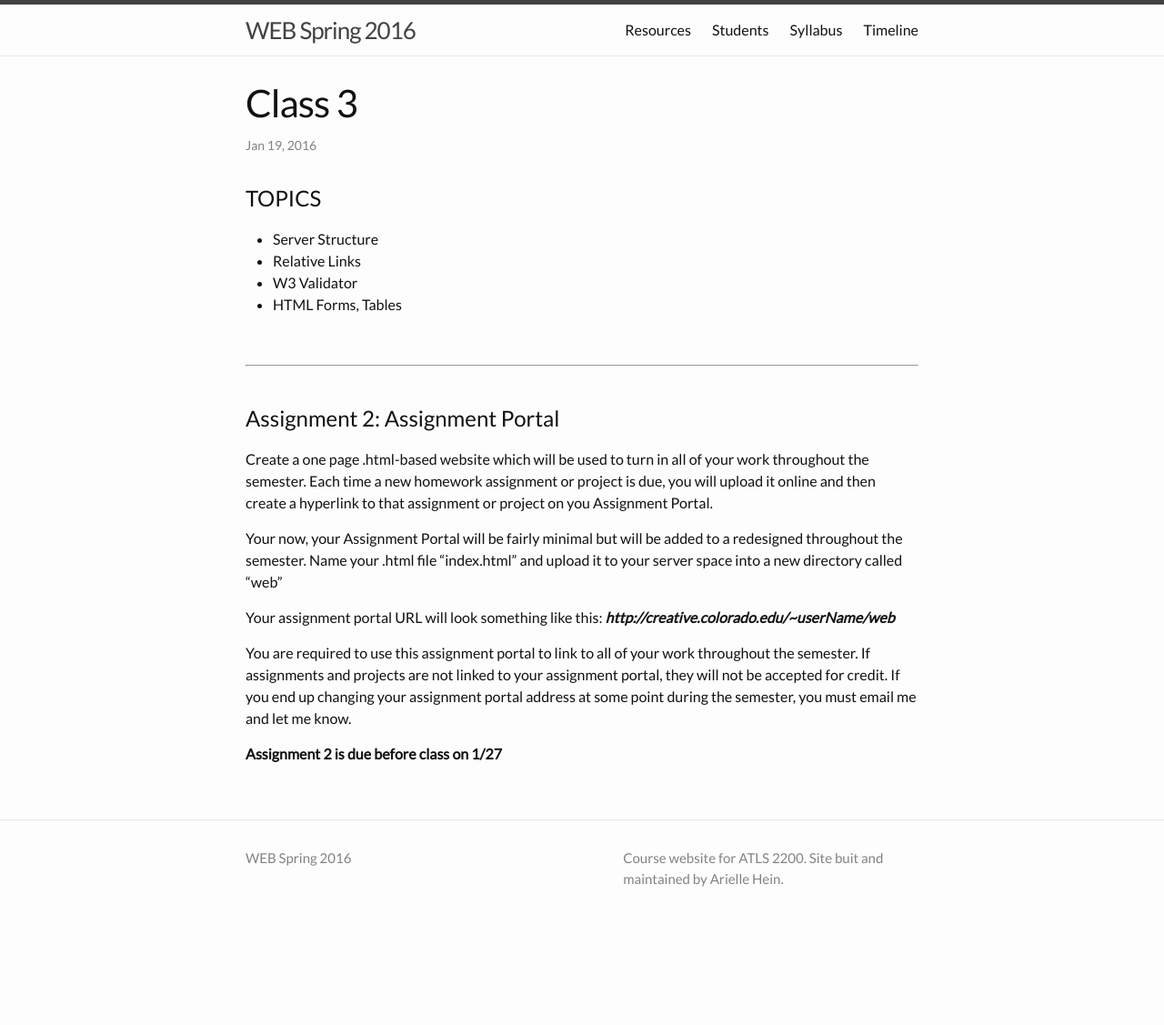
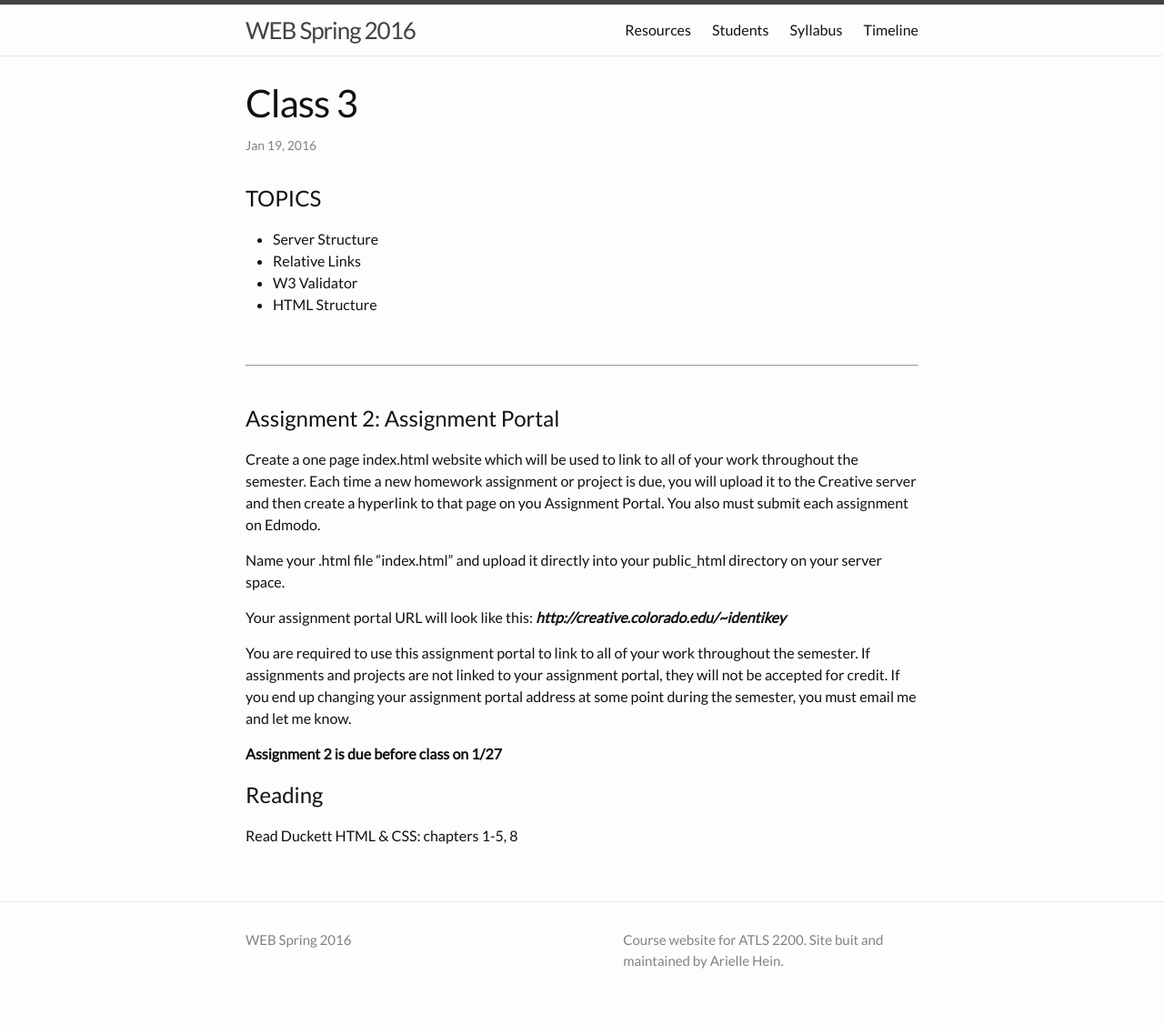
Before and after one commit to coloringchaos/web-spring-16, a Jekyll site: the page built from _posts/2016-01-20-class-03.md, in a window 1280 px wide. Shown: the whole page at 91% size. Built offline with Jekyll 4.4.1, drawn with Linux system fonts in a browser that asks for light colours; before the commit the page ends 1037 px from its top, so only the background shows below that.

Commit message:
updating homework assignment

```diff
--- a/_posts/2016-01-20-class-03.md
+++ b/_posts/2016-01-20-class-03.md
@@ -12,7 +12,7 @@ permalink: class-3
  + Server Structure
  + Relative Links
  + W3 Validator
- + HTML Forms, Tables
+ + HTML Structure
 
 <!--  + Google Fonts
  + Font Awesome Icons -->
@@ -31,15 +31,21 @@ permalink: class-3
 
 # Assignment 2: Assignment Portal
 
-Create a one page .html-based website which will be used to turn in all of your work throughout the semester. Each time a new homework assignment or project is due, you will upload it online and then create a hyperlink to that assignment or project on you Assignment Portal.
+Create a one page index.html website which will be used to link to all of your work throughout the semester. Each time a new homework assignment or project is due, you will upload it to the Creative server and then create a hyperlink to that page on you Assignment Portal. You also must submit each assignment on Edmodo.
 
-Your now, your Assignment Portal will be fairly minimal but will be added to a redesigned throughout the semester. Name your .html file “index.html” and upload it to your server space into a new directory called “web”
+Name your .html file “index.html” and upload it directly into your public_html directory on your server space.
 
-Your assignment portal URL will look something like this: ***http://creative.colorado.edu/~userName/web***
+Your assignment portal URL will look like this: ***http://creative.colorado.edu/~identikey***
 
 You are required to use this assignment portal to link to all of your work throughout the semester. If assignments and projects are not linked to your assignment portal, they will not be accepted for credit. If you end up changing your assignment portal address at some point during the semester, you must email me and let me know.
 
 **Assignment 2 is due before class on 1/27**
+
+# Reading
+Read Duckett HTML & CSS: chapters 1-5, 8
+
+<!-- # Recommended Videos -->
+
 
 <!-- # Project 1: Hypertext Narrative
 Hypertext fiction is a genre of electronic literature, characterized by the use of hypertext links which provide a new context for non-linearity in literature and reader interaction
```
